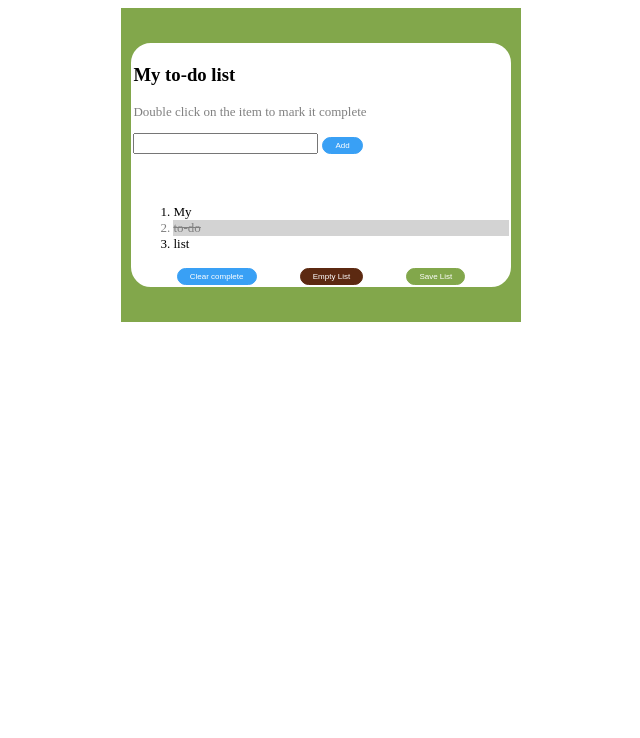
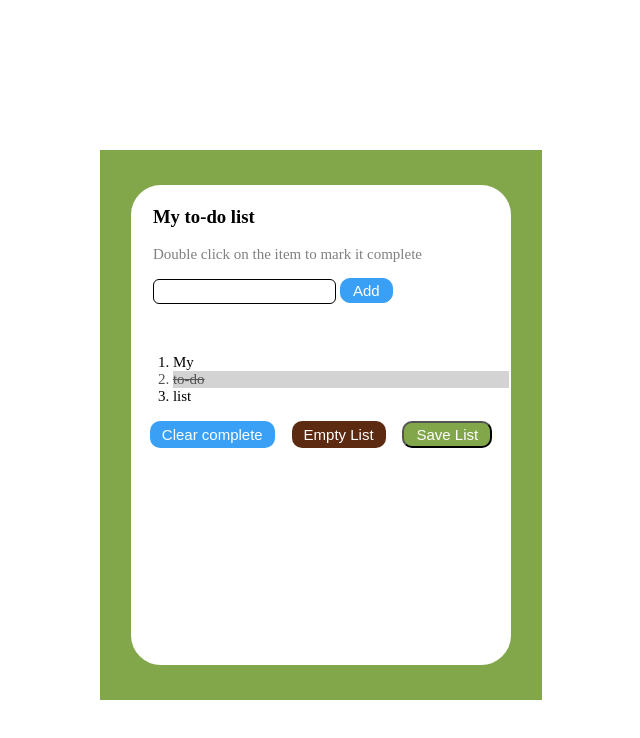
Before and after one commit to ishimwezachee/HTML-CSS-simple-projects, a plain HTML site: page myTodo/todo.html in a window 1280 px wide. Shown: the whole page, without its empty margins (319-959 px from the left). Drawn offline with Linux system fonts and the light colour scheme.

Commit message:
refactoring my codes

```diff
--- a/Product_landing_page/index.css
+++ b/Product_landing_page/index.css
@@ -0,0 +1,37 @@
+*{
+    box-sizing: border-box;
+    margin: 0;
+    padding: 0;
+}
+
+/*navigation*/
+
+.navigations{
+    display: flex;
+    justify-content: space-between;
+    margin-left: 3%;
+    margin-right: 5%;
+    margin-top: 20px;
+}
+
+.nav ul{
+    display: flex;
+}
+
+li#nv{
+    margin:25px;
+    font-size: 25px;
+    list-style: none;
+    margin-left: 70px;
+}
+#nv a{
+    color:black;
+    font-family: 'Times New Roman', Times, serif;
+}
+a{
+    text-decoration: none;
+}
+
+img {
+    width: 70%;
+}
--- a/myTodo/todo.css
+++ b/myTodo/todo.css
@@ -1,60 +1,83 @@
-.container{
+* {
+    box-sizing: border-box;
+}
+
+.container {
     background-color: rgb(130, 167, 75);
     padding: 35px 10px;
-    margin: auto;
-    width: 30%;
+    margin: 150px auto;
+    width: 35%;
 }
 
-.sub-container{
+.sub-container {
     background-color: white;
     border: 2px solid white;
-    border-radius: 20px;
+    border-radius: 30px;
+    width: 90%;
+    height: 60vh;
+    margin: auto;
 }
 
-.buttons{
+.buttons {
     display: flex;
     justify-content: space-evenly;
 }
-.input{
-    margin-bottom:50px;
+
+.input {
+    margin-bottom: 50px;
+    margin-left: 20px;
+    border-radius: 2px;
+}
+input#input {
+    border-radius: 6px;
+    padding: 2px;
+    border: 1px solid;
+    height: 25px;
 }
 
-button{
-
+button {
     border-radius: 10px;
     color: white;
-    font-size: 8px;
-    padding:3px 12px;
+    font-size: 15px;
+    padding: 3px 12px;
     cursor: pointer;
 }
 
-#add{
+#add {
     background-color: rgb(57, 160, 245);
     border: 1px solid rgb(57, 160, 245);
 }
-#clear{
+
+#clear {
     background-color: rgb(57, 160, 245);
-    border: 1px solid rgb(57, 160, 245);
-}
-#empty{
-    background-color: rgb(92, 41, 17);
-    border: 1px solid rgb(92, 41, 17);
-}
-#save{
-    background-color: rgb(130, 167, 75);
-    border: 1px solid  rgb(130, 167, 75);
+    border: none;
 }
 
-p{
-    font-size: 13px;
+#empty {
+    background-color: rgb(92, 41, 17);
+    border: none;
+}
+
+#save {
+    background-color: rgb(130, 167, 75);
+}
+
+p {
+    font-size: 15px;
     color: gray;
+    margin-left: 20px;
 }
-li{
-    font-size: 13px;
+
+h3 {
+    margin-left: 20px;
+}
+
+li {
+    font-size: 15px;
 }
 
 li#todolist {
     background-color: lightgray;
     text-decoration: line-through;
-    color: gray;
+    color: rgb(83, 83, 83);
 }
```
Also changed, not shown: Product_landing_page/index.html (+5 -3 lines), myTodo/todo.html (+3 -0 lines).
